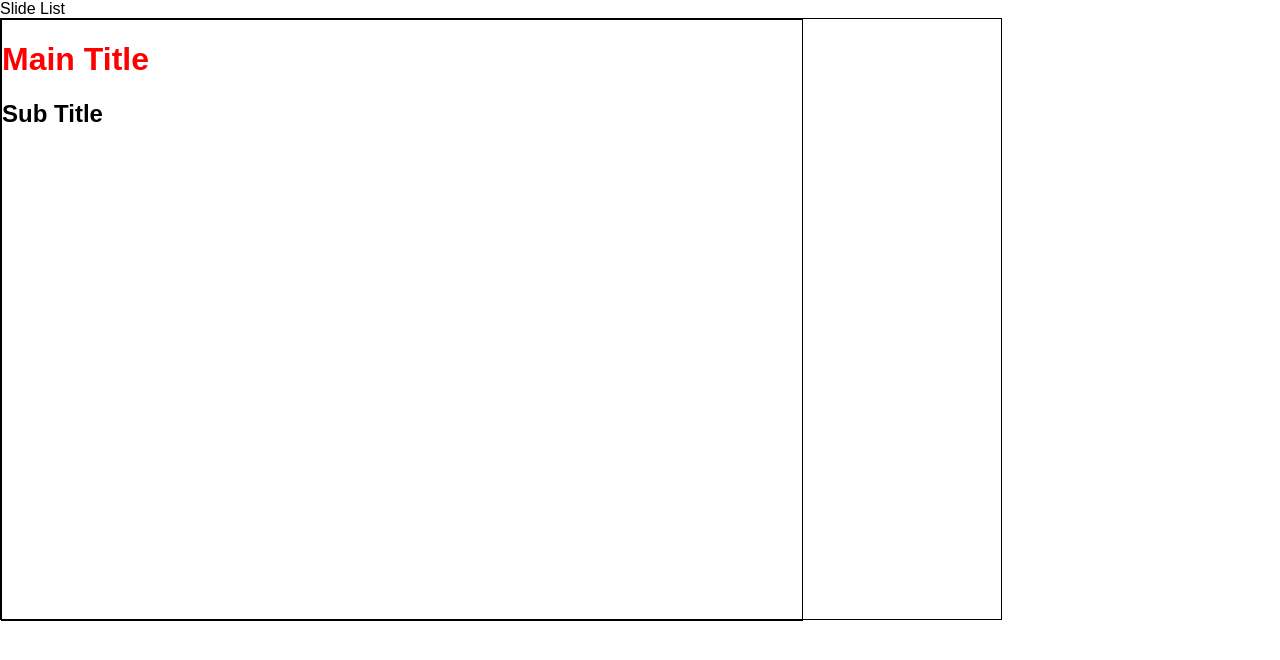
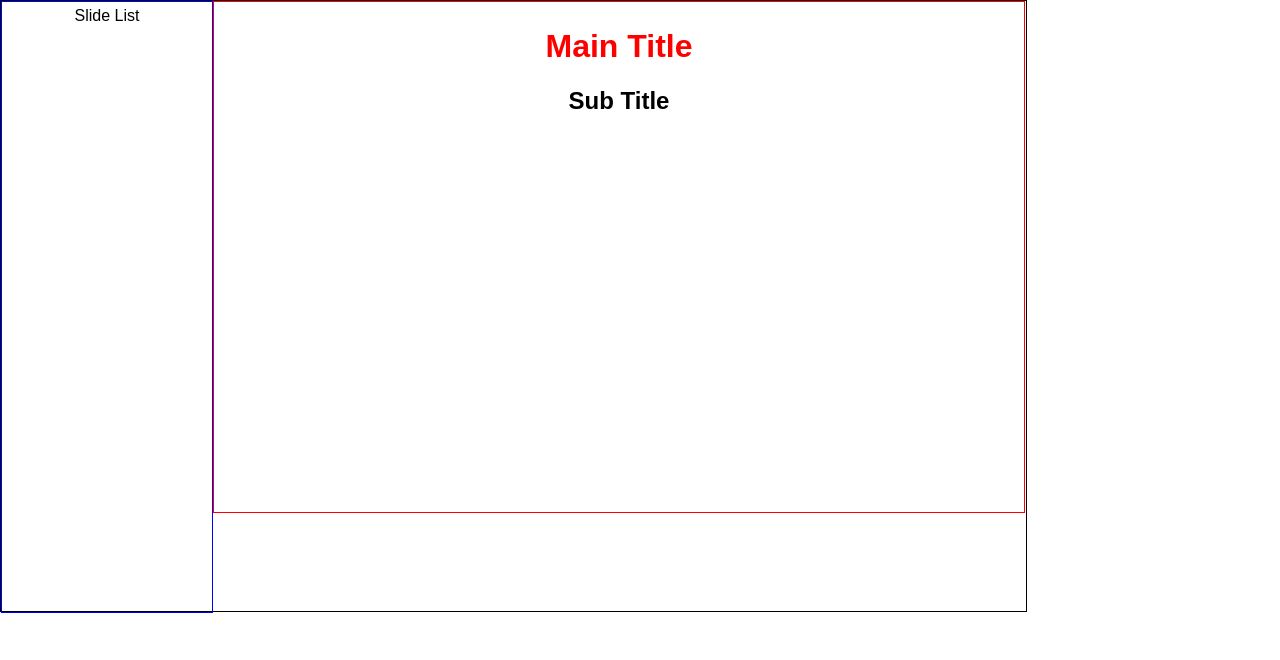
Before and after one commit to patgeek/bootcamp-slideshow, a React (Create React App) app: page / in a window 1280 px wide. Shown: the top 660 px of the page. Built offline with nearby package versions, Linux system fonts and the light colour scheme.

Commit message:
styling and beginning of slidelist

```diff
--- a/src/components/App.tsx
+++ b/src/components/App.tsx
@@ -8,13 +8,9 @@ import '../styles/App.css';
 class App extends React.Component<Slide> {
   public render() {
     return (
-      <div>
-        <div className="slideListBorder">
-          { this.buildSlideList() }
-        </div>
-        <div className="appBorder">
-          { this.buildContent() }
-        </div>
+      <div className="appBorder">
+        { this.buildSlideList() }
+        { this.buildContent() }
       </div>
     )
   }
--- /dev/null
+++ b/src/components/SlideFixtures.tsx
@@ -0,0 +1,21 @@
+import {Slide} from '../types/index';
+
+let s1: Slide;
+s1 = {
+    mainTitle: "Star Wars",
+    subTitle: "Episode I",
+    body: "",
+    type: "TITLE",
+}
+
+let s2: Slide;
+s2 = {
+    mainTitle: "Thoughts",
+    subTitle: "",
+    body: "The acting is not very good./nI liked it as a kid.",
+    type: "SIMPLE",
+}
+
+let slides = [s1, s2];
+
+export default slides;
--- a/src/components/SlideList.tsx
+++ b/src/components/SlideList.tsx
@@ -1,5 +1,6 @@
 import * as React from 'react';
-// import '../styles/Content.css';
+import slides from './SlideFixtures';
+import '../styles/SlideList.css';
 
 
 class SlideList extends React.Component {
@@ -10,6 +11,14 @@ class SlideList extends React.Component {
             </div>
         )
     }
+
+    private makeList() {
+        let list = [];
+        for (let s of slides) {
+            list.push(s.mainTitle);
+        }
+        return list;
+    }
 }
 
 export default SlideList;
--- a/src/styles/App.css
+++ b/src/styles/App.css
@@ -1,5 +1,5 @@
 .appBorder {
-  height: 600px;
-  width: 1000px;
+  height: 610px;
+  width: 1025px;
   border: 1px solid black;
 }
--- a/src/styles/Content.css
+++ b/src/styles/Content.css
@@ -1,5 +1,8 @@
 .contentBorder {
-    height: 600px;
+    height: 500px;
     width: 800px;
-    border: 1px solid black;
+    border: 1px solid red;
+    float: left;
+    margin: auto;
+    padding: 5px;
 }
--- /dev/null
+++ b/src/styles/Simple.css
@@ -0,0 +1,7 @@
+.mainTitle {
+    color: red;
+}
+
+.body {
+    color: green;
+}
--- /dev/null
+++ b/src/styles/SlideList.css
@@ -0,0 +1,9 @@
+.slideListBorder {
+    text-align: center;
+    height: 600px;
+    width: 200px;
+    border: 1px solid blue;
+    float: left;
+    margin: auto;
+    padding: 5px;
+}
--- a/src/styles/Title.css
+++ b/src/styles/Title.css
@@ -1,3 +1,8 @@
 .mainTitle {
+    text-align: center;
     color: red;
 }
+
+.subTitle {
+    text-align: center;
+}
```
